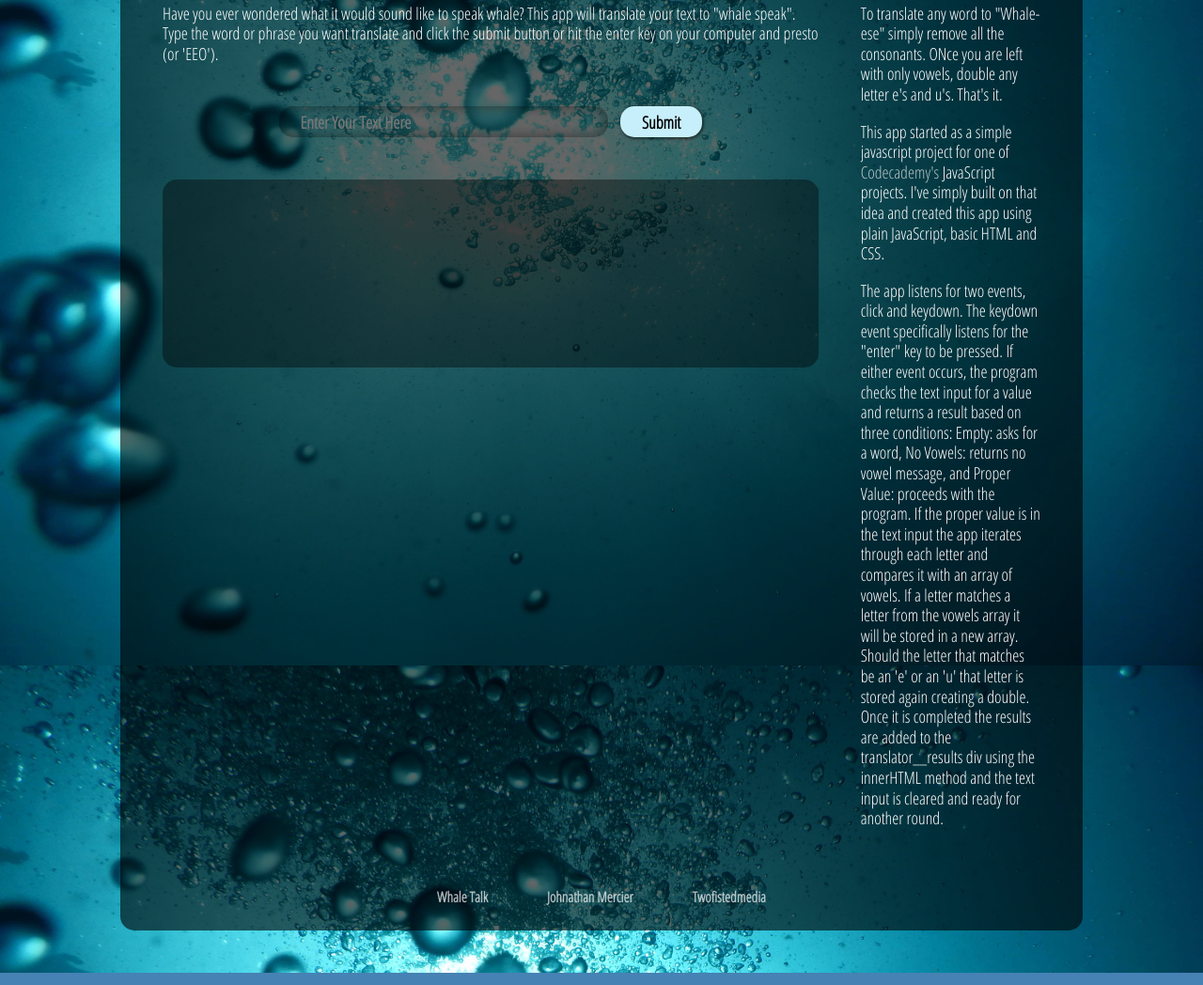
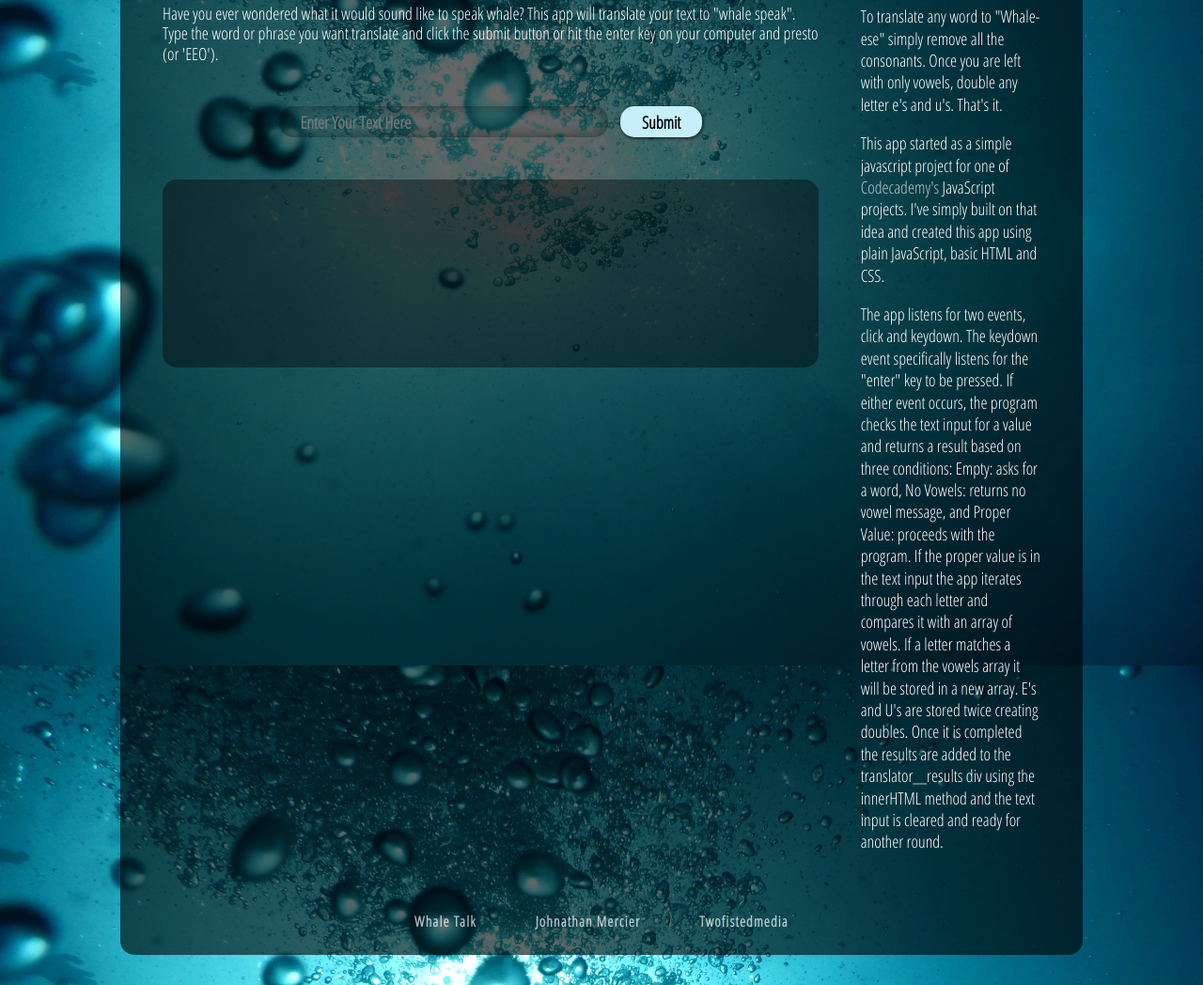
Before and after one commit to dalekRider/Whale-Talk, a website: page index.html in a window 1280 px wide. Shown: the part 252-1300 px from the top of the page at 94% size. Drawn offline with Linux system fonts and the light colour scheme.

Commit message:
Minor Update

```diff
--- a/assets/css/main.css
+++ b/assets/css/main.css
@@ -112,6 +112,7 @@ main {
 .translator__faq {
   grid-area: aside;
   margin-bottom: 2.5rem;
+  line-height: 1.3;
 }
 
 .translator__faq p {
@@ -127,7 +128,9 @@ footer {
   font-size: 0.85rem;
   font-weight: bold;
   color: rgba(255, 255, 255, 0.7);
+  letter-spacing: 0.065rem;
 }
+
 
 /* Components */
 
@@ -160,6 +163,7 @@ footer {
   font-size: 18px;
   font-weight: bold;
   width: 350px;
+  outline: none;
 }
 
 
--- a/index.html
+++ b/index.html
@@ -27,9 +27,9 @@
       </div>
       <aside class="translator__faq">
         <h2>How it Works</h2>
-        <p>To translate any word to "Whale-ese" simply remove all the consonants. ONce you are left with only vowels, double any letter e's and u's. That's it.</p>
+        <p>To translate any word to "Whale-ese" simply remove all the consonants. Once you are left with only vowels, double any letter e's and u's. That's it.</p>
         <p>This app started as a simple javascript project for one of <a href="https://www.codecademy.com/learn/introduction-to-javascript">Codecademy's</a> JavaScript projects. I've simply built on that idea and created this app using plain JavaScript, basic HTML and CSS.</p>
-        <p>The app listens for two events, click and keydown. The keydown event specifically listens for the "enter" key to be pressed. If either event occurs, the program checks the text input for a value and returns a result based on three conditions: Empty: asks for a word, No Vowels: returns no vowel message, and Proper Value: proceeds with the program. If the proper value is in the text input the app iterates through each letter and compares it with an array of vowels. If a letter matches a letter from the vowels array it will be stored in a new array. Should the letter that matches be an 'e' or an 'u' that letter is stored again creating a double. Once it is completed the results are added to the translator__results div using the innerHTML method and the text input is cleared and ready for another round.</p>
+        <p>The app listens for two events, click and keydown. The keydown event specifically listens for the "enter" key to be pressed. If either event occurs, the program checks the text input for a value and returns a result based on three conditions: Empty: asks for a word, No Vowels: returns no vowel message, and Proper Value: proceeds with the program. If the proper value is in the text input the app iterates through each letter and compares it with an array of vowels. If a letter matches a letter from the vowels array it will be stored in a new array. E's and U's are stored twice creating doubles. Once it is completed the results are added to the translator__results div using the innerHTML method and the text input is cleared and ready for another round.</p>
 
       </aside>
     </section>
```
